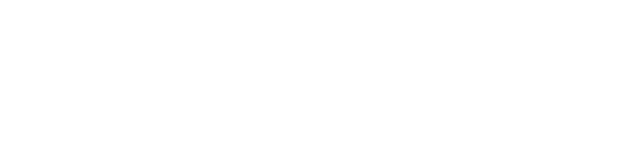
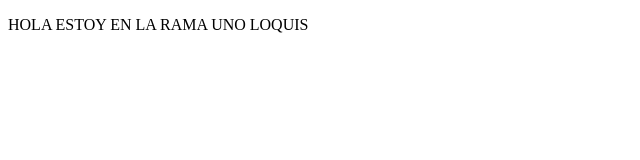
Before and after one commit to nalore1/-PruebaProyecto, a plain HTML site: page index.html in a window 1280 px wide. Shown: the whole page, without its empty margins (0-640 px from the left). Drawn offline with Linux system fonts and the light colour scheme.

Commit message:
cambio de rama

```diff
--- a/index.html
+++ b/index.html
@@ -6,6 +6,6 @@
     <title>Document</title>
 </head>
 <body>
-
+    <p>HOLA ESTOY EN LA RAMA UNO LOQUIS</p>
 </body>
 </html>
```
